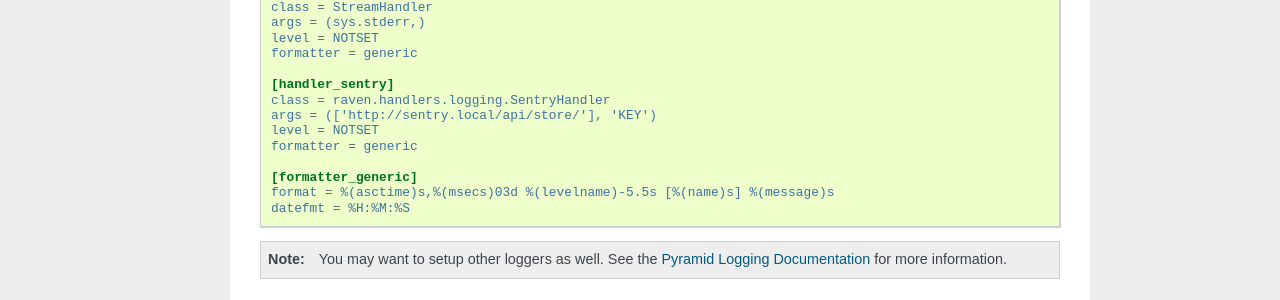
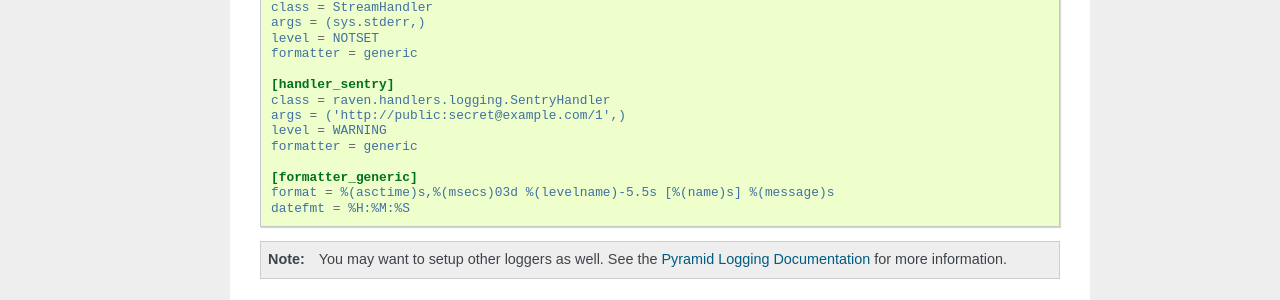
Before and after one commit to JohnFredok/apm-agent-python, a Sphinx documentation site: the page built from docs/config/pyramid.rst, in a window 1280 px wide. Shown: the part 934-1234 px from the top of the page. Built offline with Sphinx 7.4.7, drawn with Linux system fonts in a browser that asks for light colours.

Commit message:
Clarify PasteDeploy logging configuration.

```diff
--- a/docs/config/pyramid.rst
+++ b/docs/config/pyramid.rst
@@ -58,8 +58,8 @@ Add the following lines to your project's `.ini` file to setup `SentryHandler`:
 
     [handler_sentry]
     class = raven.handlers.logging.SentryHandler
-    args = (['http://sentry.local/api/store/'], 'KEY')
-    level = NOTSET
+    args = ('http://public:secret@example.com/1',)
+    level = WARNING
     formatter = generic
 
     [formatter_generic]
```
